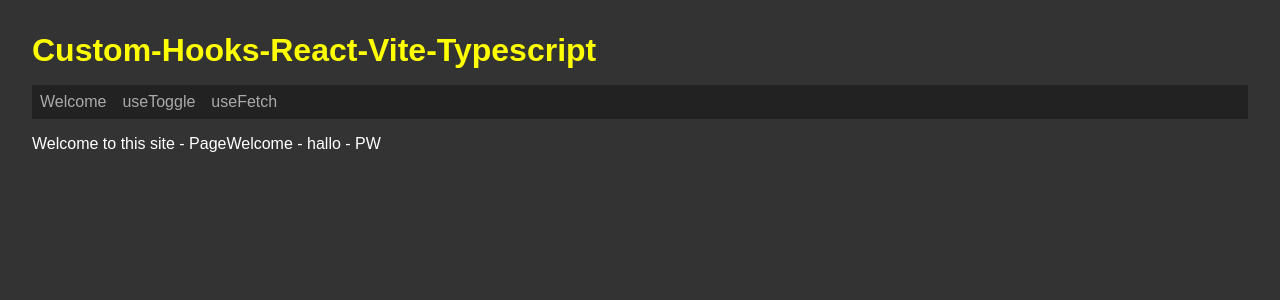
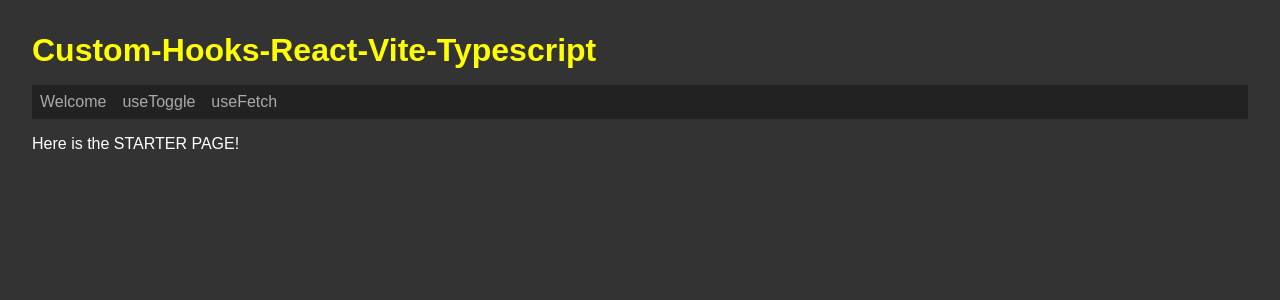
Before and after one commit to Scientific-Research/mk004-custom-hooks-React-Vite-Typescript, a React (Vite) app: page / in a window 1280 px wide. Shown: the top 300 px of the page. Built offline with nearby package versions, Linux system fonts and the light colour scheme.

Commit message:
added an Starter Page

```diff
--- a/src/App.css
+++ b/src/App.css
@@ -31,4 +31,8 @@ body {
       color: rgb(211, 211, 110);
     }
   }
+
+  p {
+    margin-top: 1rem;
+  }
 }
--- a/src/App.tsx
+++ b/src/App.tsx
@@ -4,6 +4,7 @@ import { PageWelcome } from './components/PageWelcome';
 import { PageUseToggle } from './components/PageUseToggle';
 import { PageUseFetch } from './components/PageUseFetch';
 import { NavLink, Routes, Route, Navigation, Navigate } from 'react-router-dom';
+import { PageStarter } from './components/PageStarter';
 
 function App() {
   return (
@@ -15,8 +16,8 @@ function App() {
         <NavLink to="/useToggle">useToggle</NavLink>
         <NavLink to="/useFetch">useFetch</NavLink>
 
-        {/* do the dasme like Navigate */}
-        <NavLink to="/"></NavLink>
+        {/* do the same like Navigate - we don't need it even here too!*/}
+        {/* <NavLink to="/"></NavLink> */}
       </nav>
 
       <Routes>
@@ -26,7 +27,7 @@ function App() {
         />
 
         {/* do the dasme like Navigate */}
-        <Route path="/" element={<PageWelcome PageWelcome={'hallo - PW'} />} />
+        <Route path="/" element={<PageStarter />} />
 
         <Route
           path="/useToggle"
--- /dev/null
+++ b/src/components/PageStarter.tsx
@@ -0,0 +1,7 @@
+export const PageStarter = () => {
+  return (
+    <>
+      <p>Here is the STARTER PAGE!</p>
+    </>
+  );
+};
```
